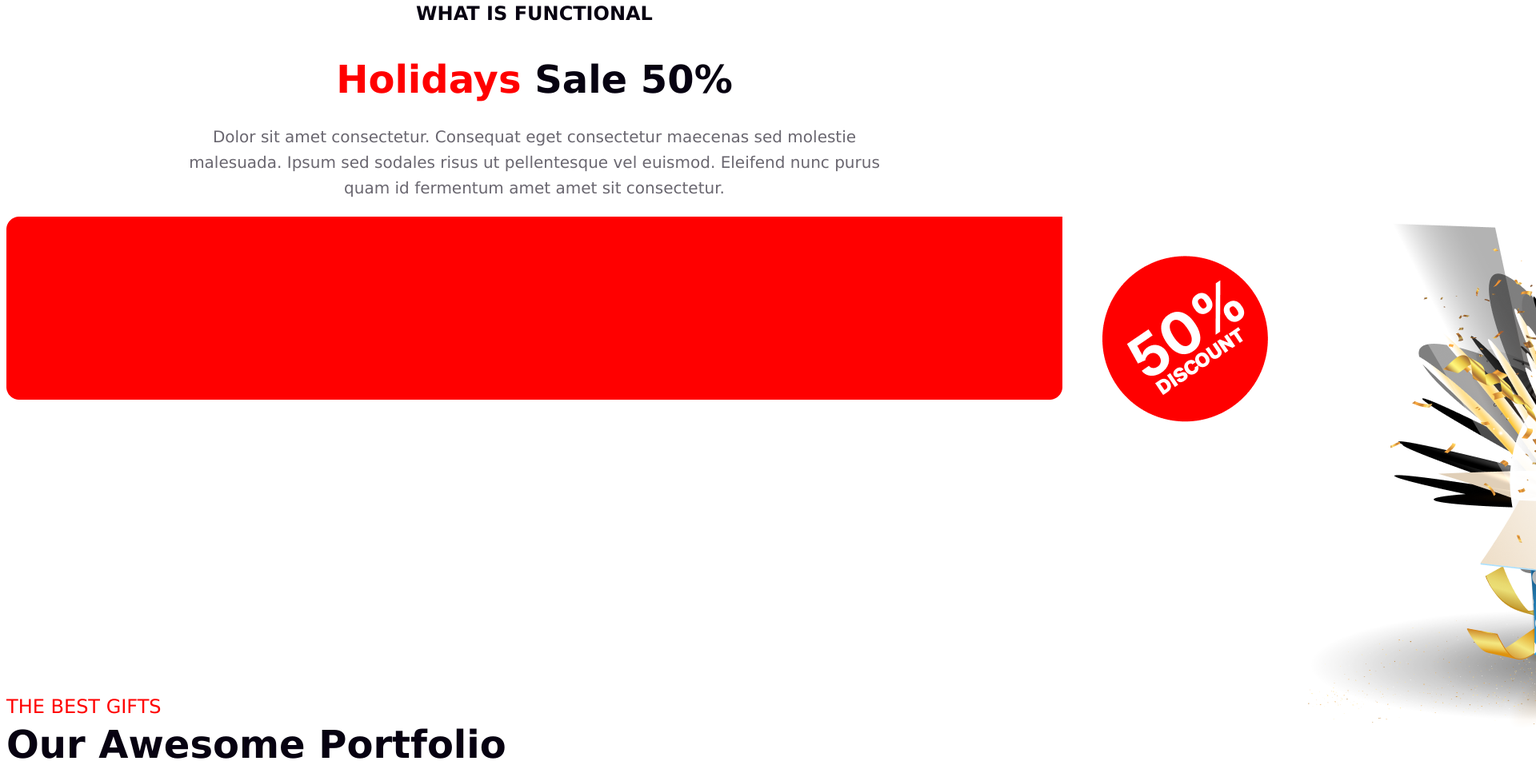
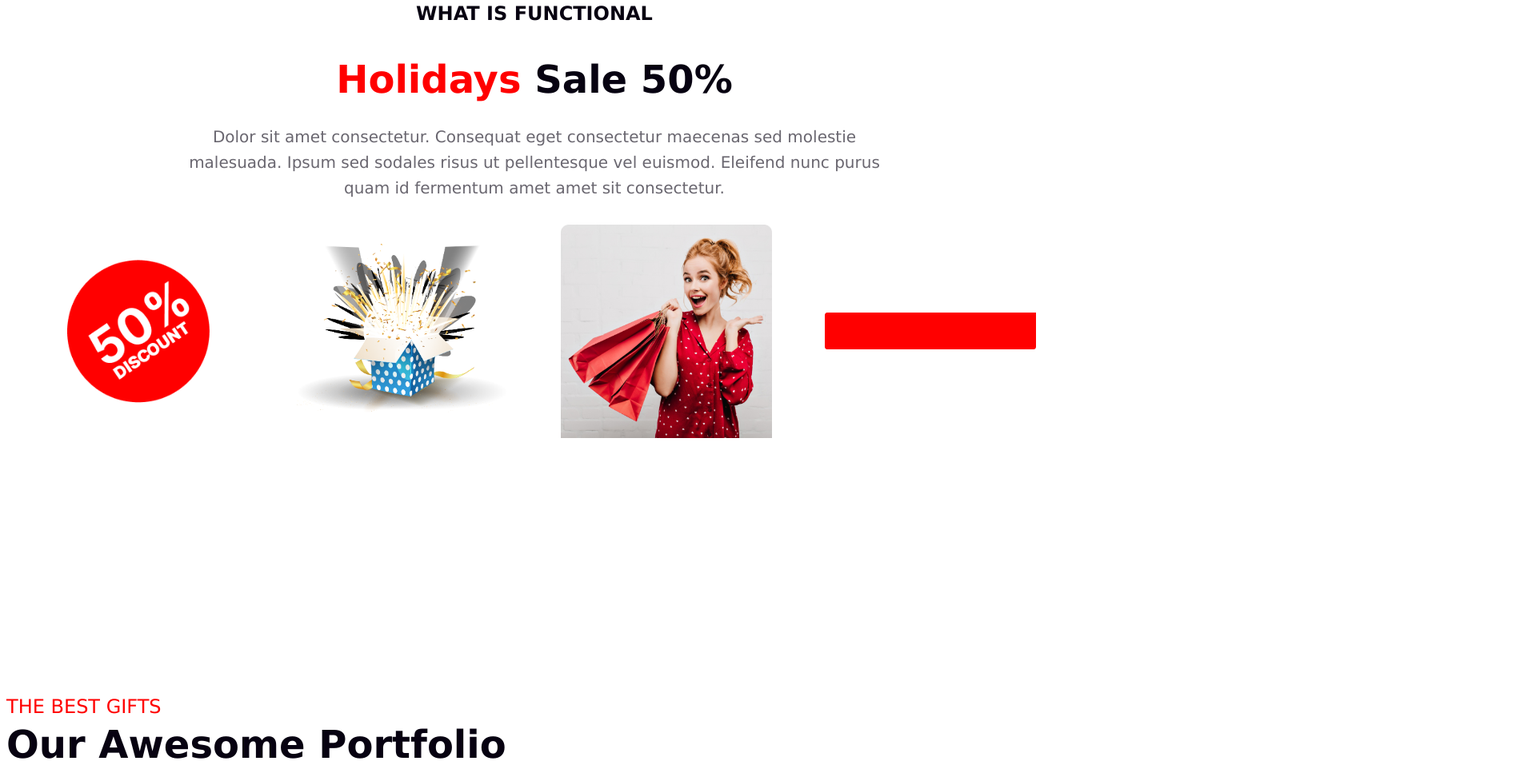
Before and after one commit to nadim-shahriar/my-first-assignment, a plain HTML site: page index.html in a window 1280 px wide. Shown: the part 3064-4026 px from the top of the page at 80% size, 1920 px wide, since content can reach past the window. Drawn offline with Linux system fonts and the light colour scheme.

Commit message:
Final(not but Insha'ALLAH)

```diff
--- a/index.html
+++ b/index.html
@@ -63,23 +63,11 @@
                     molestie malesuada. Ipsum sed sodales risus ut pellentesque vel euismod. Eleifend nunc purus quam id
                     fermentum amet amet sit consectetur.</p>
             </div>
-            <div class="hi">
-                <div class="hia">
-                    <img src="resources/Rectangle 2.png" alt="">
-                </div>
-                <div class="hib">
-                    <img src="resources/Group 44.png" alt="">
-                </div>
-                <div class="hic">
-                    <img src="resources/Group 75.png" alt="">
-                </div>
-                <div class="hic">
-                    <img src="resources/Group 75.png" alt="">
-                </div>
-                <div class="hid">
-                    <img src="resources/Rectangle 1.png" alt="">
-                </div>
-
+            <div class="images">
+                <img src="resources/Group 44.png" alt="Group 44" class="image1">
+                <img src="resources/Group 75.png" alt="Group 75" class="image2">
+                <img src="resources/Rectangle 1.png" alt="Rectangle 1" class="image3">
+                <img src="resources/Rectangle 2.png" alt="Rectangle 2" class="image4">
             </div>
 
         </section>
@@ -136,6 +124,8 @@
                 </label>
             </div>
         </section>
+
+
     </main>
     <footer>
         <section class="footer">
--- a/style/assignment.css
+++ b/style/assignment.css
@@ -229,11 +229,18 @@ body {
 
 }
 
-.hi {
+.images {
     display: flex;
+    justify-content: space-around;
+    align-items: center;
+    margin-top: 20px;
+}
 
+.images img {
+    max-width: 20%;
+    margin: 10px;
+}
 
-}
 
 /* .hia {
     width: 1320px;
```
